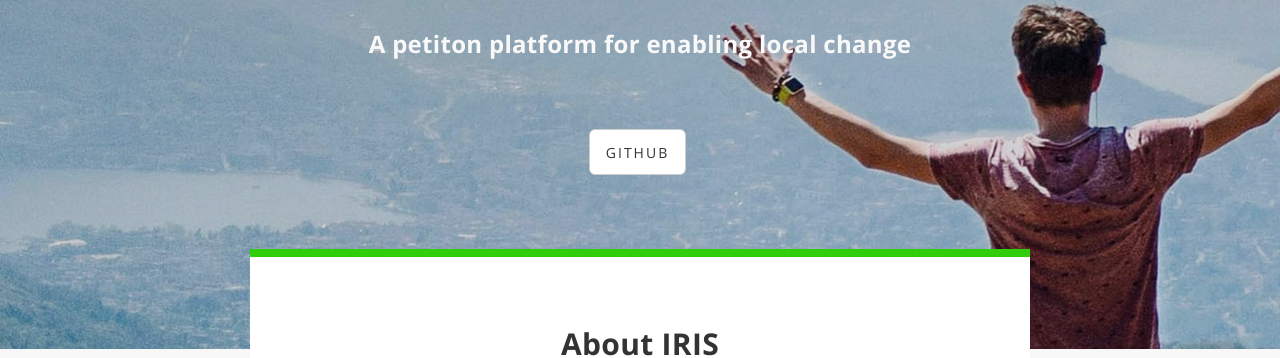
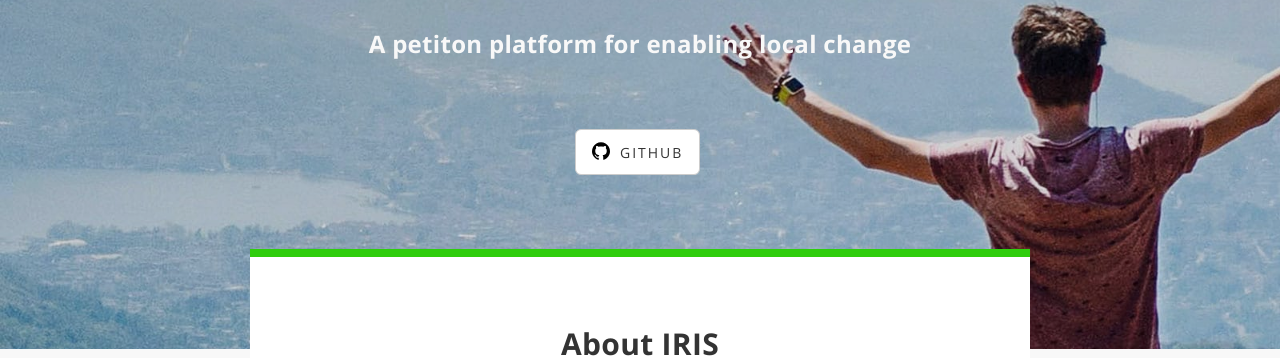
Before and after one commit to iris-dni/iris-landing-page, a Jekyll site: the page built from index.html, in a window 1280 px wide. Shown: the part 261-619 px from the top of the page. Built offline with Jekyll 4.4.1, drawn with Linux system fonts in a browser that asks for light colours.

Commit message:
Replaces github icon, which was the only thing being used from the entire fontawesome package

```diff
--- a/_config.yml
+++ b/_config.yml
@@ -24,5 +24,27 @@ permalink: pretty
 
 social:
   - title: GitHub
+    logoSVG: '<svg xmlns="http://www.w3.org/2000/svg" x="0px" y="0px"
+   viewBox="0 0 438.549 438.549" style="enable-background:new 0 0 438.549 438.549;"
+   xml:space="preserve"><path d="M409.132,114.573c-19.608-33.596-46.205-60.194-79.798-79.8C295.736,15.166,259.057,5.365,219.271,5.365
+    c-39.781,0-76.472,9.804-110.063,29.408c-33.596,19.605-60.192,46.204-79.8,79.8C9.803,148.168,0,184.854,0,224.63
+    c0,47.78,13.94,90.745,41.827,128.906c27.884,38.164,63.906,64.572,108.063,79.227c5.14,0.954,8.945,0.283,11.419-1.996
+    c2.475-2.282,3.711-5.14,3.711-8.562c0-0.571-0.049-5.708-0.144-15.417c-0.098-9.709-0.144-18.179-0.144-25.406l-6.567,1.136
+    c-4.187,0.767-9.469,1.092-15.846,1c-6.374-0.089-12.991-0.757-19.842-1.999c-6.854-1.231-13.229-4.086-19.13-8.559
+    c-5.898-4.473-10.085-10.328-12.56-17.556l-2.855-6.57c-1.903-4.374-4.899-9.233-8.992-14.559
+    c-4.093-5.331-8.232-8.945-12.419-10.848l-1.999-1.431c-1.332-0.951-2.568-2.098-3.711-3.429c-1.142-1.331-1.997-2.663-2.568-3.997
+    c-0.572-1.335-0.098-2.43,1.427-3.289c1.525-0.859,4.281-1.276,8.28-1.276l5.708,0.853c3.807,0.763,8.516,3.042,14.133,6.851
+    c5.614,3.806,10.229,8.754,13.846,14.842c4.38,7.806,9.657,13.754,15.846,17.847c6.184,4.093,12.419,6.136,18.699,6.136
+    c6.28,0,11.704-0.476,16.274-1.423c4.565-0.952,8.848-2.383,12.847-4.285c1.713-12.758,6.377-22.559,13.988-29.41
+    c-10.848-1.14-20.601-2.857-29.264-5.14c-8.658-2.286-17.605-5.996-26.835-11.14c-9.235-5.137-16.896-11.516-22.985-19.126
+    c-6.09-7.614-11.088-17.61-14.987-29.979c-3.901-12.374-5.852-26.648-5.852-42.826c0-23.035,7.52-42.637,22.557-58.817
+    c-7.044-17.318-6.379-36.732,1.997-58.24c5.52-1.715,13.706-0.428,24.554,3.853c10.85,4.283,18.794,7.952,23.84,10.994
+    c5.046,3.041,9.089,5.618,12.135,7.708c17.705-4.947,35.976-7.421,54.818-7.421s37.117,2.474,54.823,7.421l10.849-6.849
+    c7.419-4.57,16.18-8.758,26.262-12.565c10.088-3.805,17.802-4.853,23.134-3.138c8.562,21.509,9.325,40.922,2.279,58.24
+    c15.036,16.18,22.559,35.787,22.559,58.817c0,16.178-1.958,30.497-5.853,42.966c-3.9,12.471-8.941,22.457-15.125,29.979
+    c-6.191,7.521-13.901,13.85-23.131,18.986c-9.232,5.14-18.182,8.85-26.84,11.136c-8.662,2.286-18.415,4.004-29.263,5.146
+    c9.894,8.562,14.842,22.077,14.842,40.539v60.237c0,3.422,1.19,6.279,3.572,8.562c2.379,2.279,6.136,2.95,11.276,1.995
+    c44.163-14.653,80.185-41.062,108.068-79.226c27.88-38.161,41.825-81.126,41.825-128.906
+    C438.536,184.851,428.728,148.168,409.132,114.573z"/></svg>'
     logoKey: github
     url: https://github.com/iris-dni
--- a/_includes/contact.html
+++ b/_includes/contact.html
@@ -2,7 +2,7 @@
   <div class="banner">
     <div class="container">
       <div class="text-center">
-        <p>Find us on <a href="{{ site.social[0].url }}"><i class="fa fa-github fa-fi"></i> {{ site.social[0].title }}</a> for pull requests and bug reports.</p>
+        <p>Find us on <a href="{{ site.social[0].url }}"> {{ site.social[0].title }}</a> for pull requests and bug reports.</p>
         <p>For everything else contact <a href="mailto:{{ site.email }}">{{ site.email }}</a>.</p>
         <ul class="logos">
           <li><a href="http://www.azmedien.ch"><img src="img/az-medien.png" height="45"></a></li>
--- a/_includes/header.html
+++ b/_includes/header.html
@@ -47,7 +47,13 @@
             <ul class="list-inline intro-social-buttons">
               {% for social in site.social %}
               <li>
-                <a href="{{ social.url }}" class="btn btn-default btn-lg"><i class="fa fa-{{ social.logoKey }} fa-fw"></i> <span class="network-name">{{ social.title }}</span></a>
+                <a href="{{ social.url }}" class="btn btn-default btn-lg">
+                {% if social.logoSVG %}
+                  <span class="social-button-icon">
+                    {{ social.logoSVG }}
+                  </span>
+                {% endif %}
+                <span class="network-name">{{ social.title }}</span></a>
               </li>
               {% endfor %}
             </ul>
--- a/css/landing-page.css
+++ b/css/landing-page.css
@@ -32,6 +32,19 @@ h6 {
 .navbar-default .navbar-nav > .active > a, .navbar-default .navbar-nav >.active > a:hover, .navbar-default .navbar-nav >.active > a:focus {
   border-bottom: 8px solid #2fcd0c;
 }
+
+.social-button-icon {
+  display: inline-block;
+  width: 1em;
+  height: 1em;
+  position: relative;
+  top: 0.1em;
+  margin-right: 0.3em;
+}
+  .social-button-icon svg {
+    width: 100%;
+    height: 100%;
+  }
 
 .content-container {
   display: flex;
```
